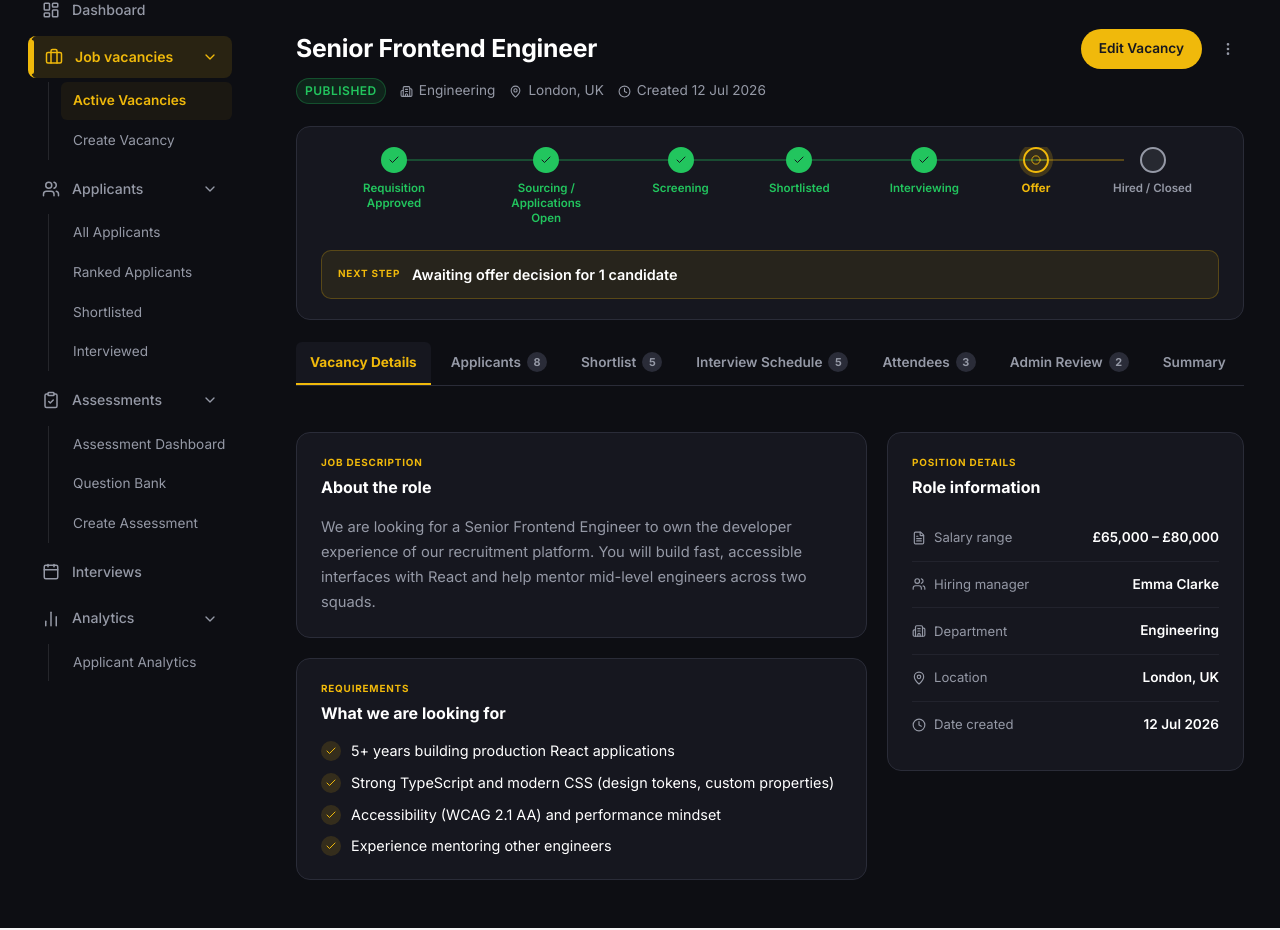
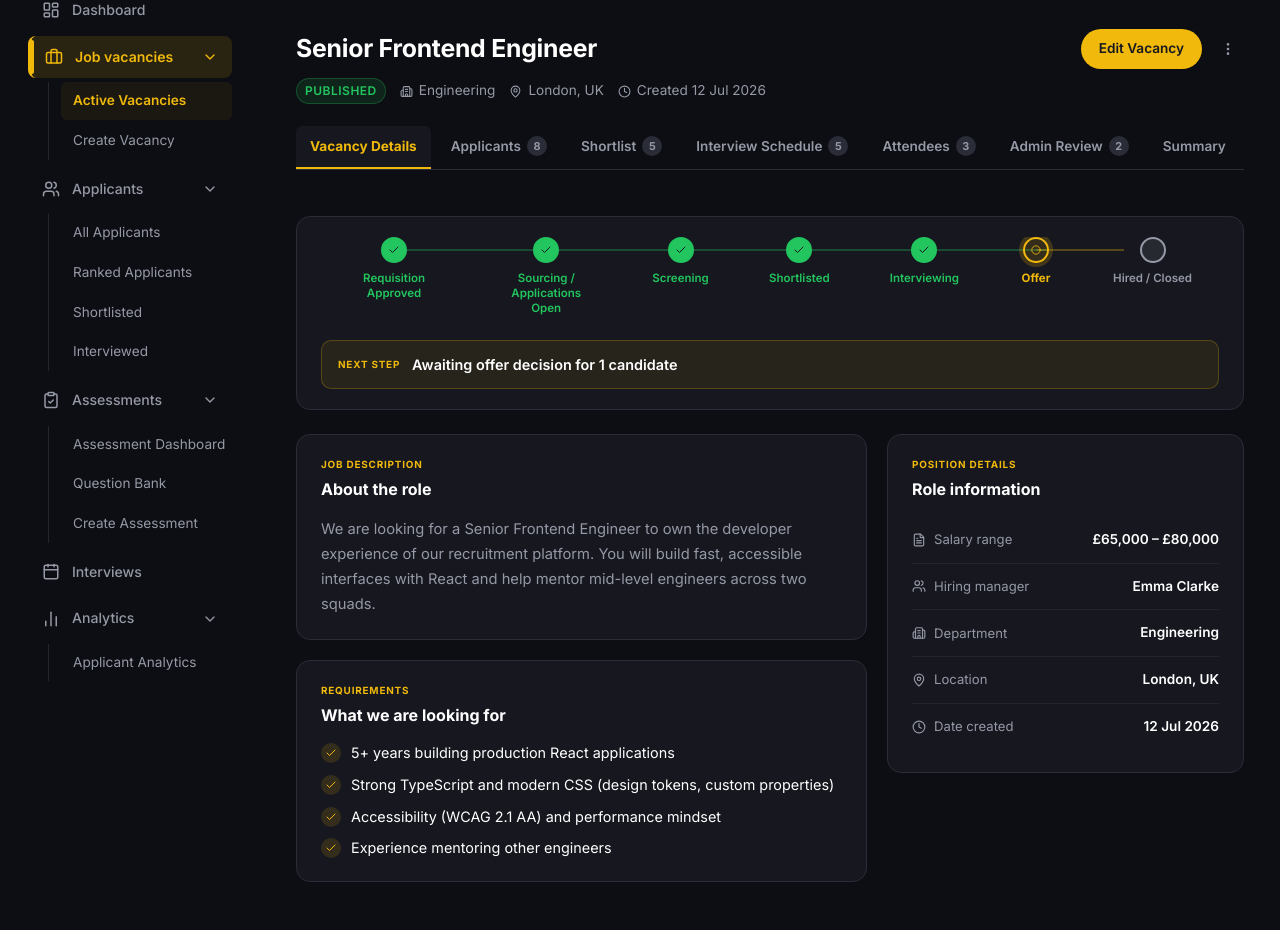
Before and after one commit to IntelliHire-project/Source-code, a React (Create React App) app in the folder frontend/: page /vacancies/VAC-001 in a window 1280 px wide. Shown: the part 119-1049 px from the top of the page. Built offline with nearby package versions, Linux system fonts and the light colour scheme.

Commit message:
feat: add vacancy detail page with progress tracker

```diff
--- a/frontend/src/pages/recruiter/VacancyDetail/VacancyDetailPage.jsx
+++ b/frontend/src/pages/recruiter/VacancyDetail/VacancyDetailPage.jsx
@@ -142,8 +142,12 @@ function ProgressTracker({ vacancy }) {
    ───────────────────────────────────────────────────────────── */
 function VacancyDetailsTab({ vacancy }) {
   return (
-    <div className="vd-details-grid">
-      <div className="vd-details-main">
+    <>
+      <div style={{ marginBottom: '24px' }}>
+        <ProgressTracker vacancy={vacancy} />
+      </div>
+      <div className="vd-details-grid">
+        <div className="vd-details-main">
         <section className="vd-card">
           <div className="vd-card__header">
             <span className="vd-card__eyebrow">Job Description</span>
@@ -216,6 +220,7 @@ function VacancyDetailsTab({ vacancy }) {
         </section>
       </aside>
     </div>
+    </>
   );
 }
 
@@ -984,9 +989,6 @@ export default function VacancyDetailPage() {
                 </div>
               </div>
 
-              {/* ── Progress tracker (always visible) ── */}
-              <ProgressTracker vacancy={vacancy} />
-
               {/* ── Process navigation (tablist) ── */}
               <div
                 className="vd-nav"
```
